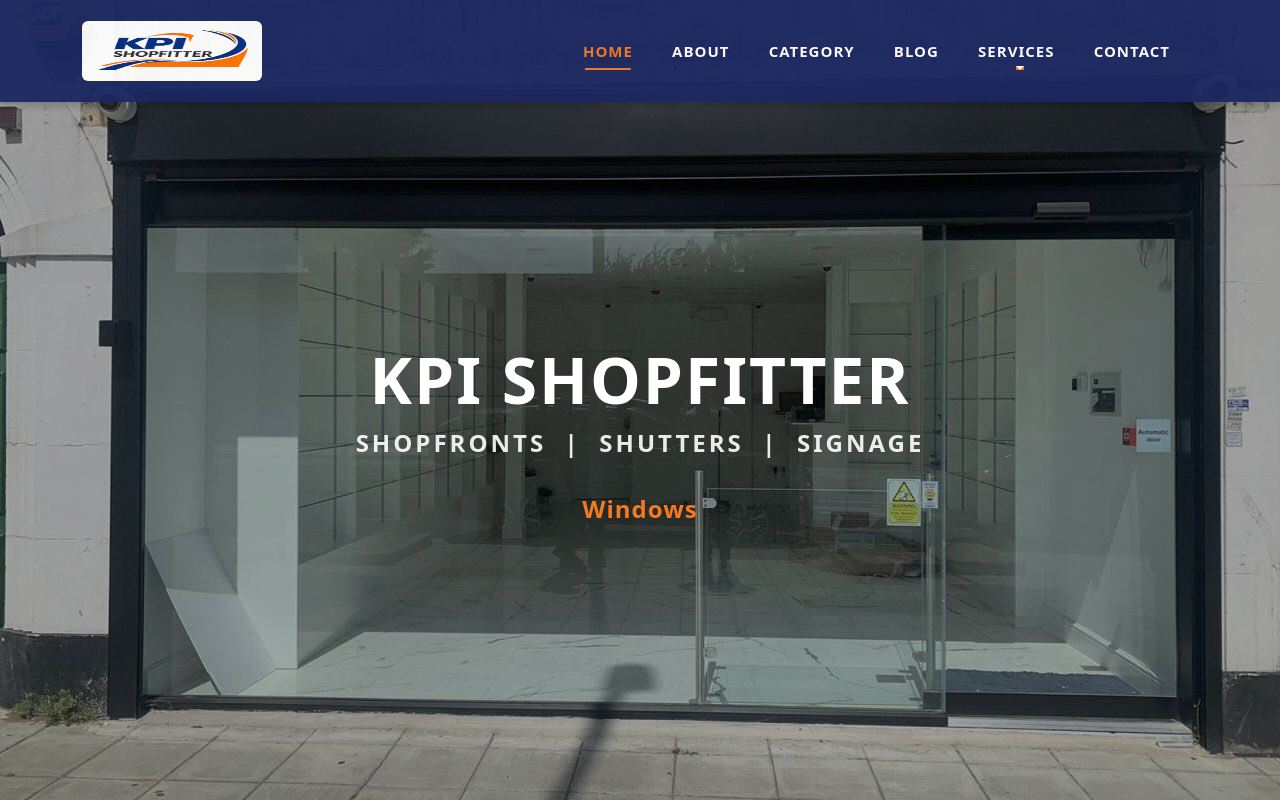
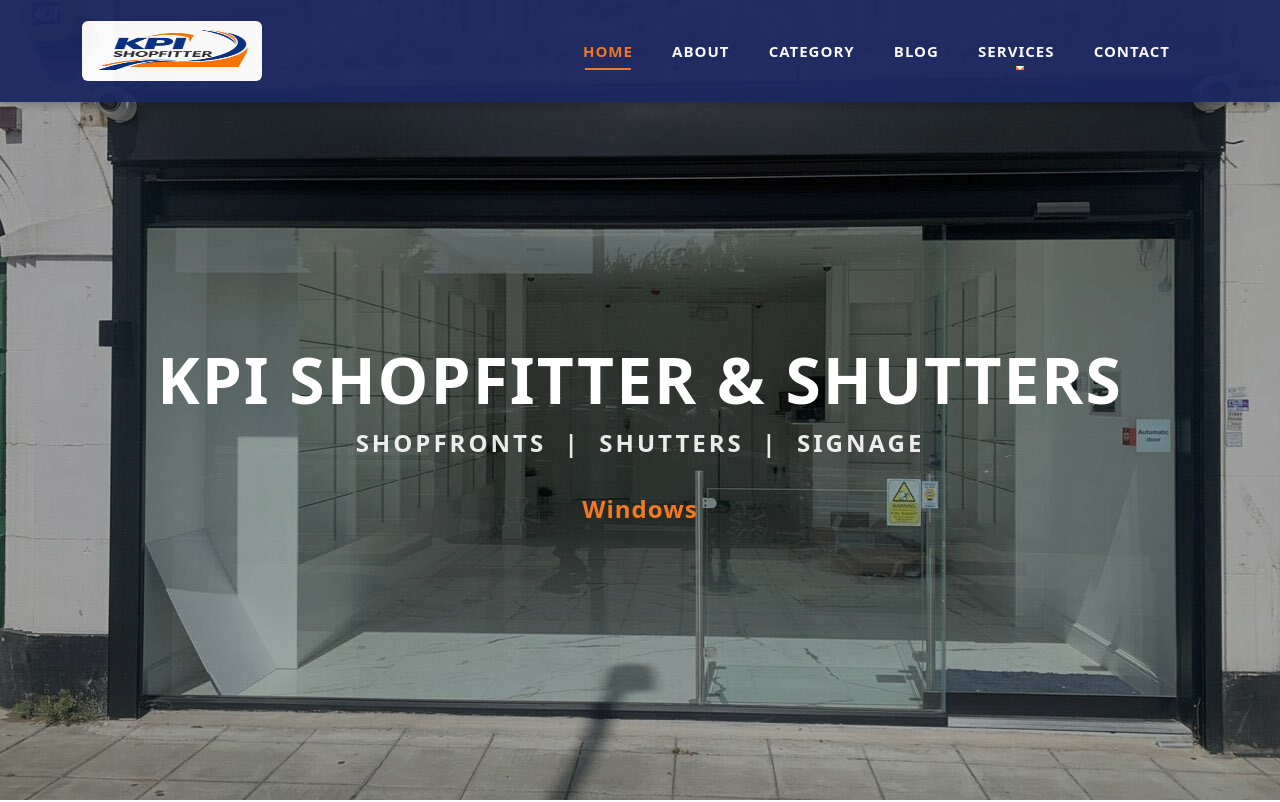
Before and after one commit to deep-deepak/kpi_shopfitter, a Next.js app: page / in a window 1280 px wide. Shown: the top 802 px of the page. Built offline with nearby package versions, Linux system fonts and the light colour scheme.

Commit message:
changed in header section

```diff
--- a/src/landingpage/HeroSection.jsx
+++ b/src/landingpage/HeroSection.jsx
@@ -78,7 +78,7 @@ const HeroSection = () => {
                         lineHeight: 1.15,
                     }}
                 >
-                    KPI SHOPFITTER
+                    KPI SHOPFITTER & SHUTTERS
                 </h1>
                 <p
                     className="fw-semibold mb-4 text-white"
```
